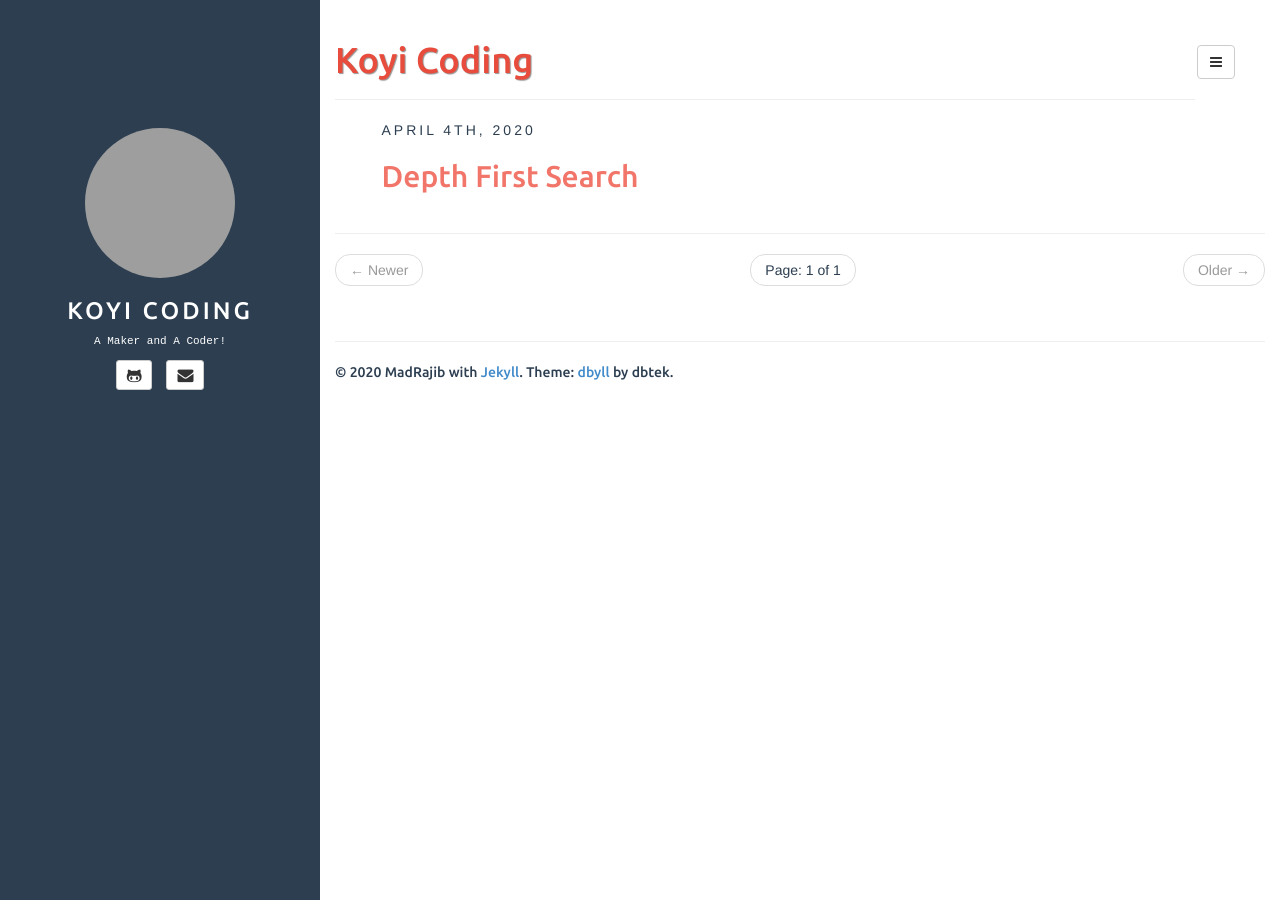
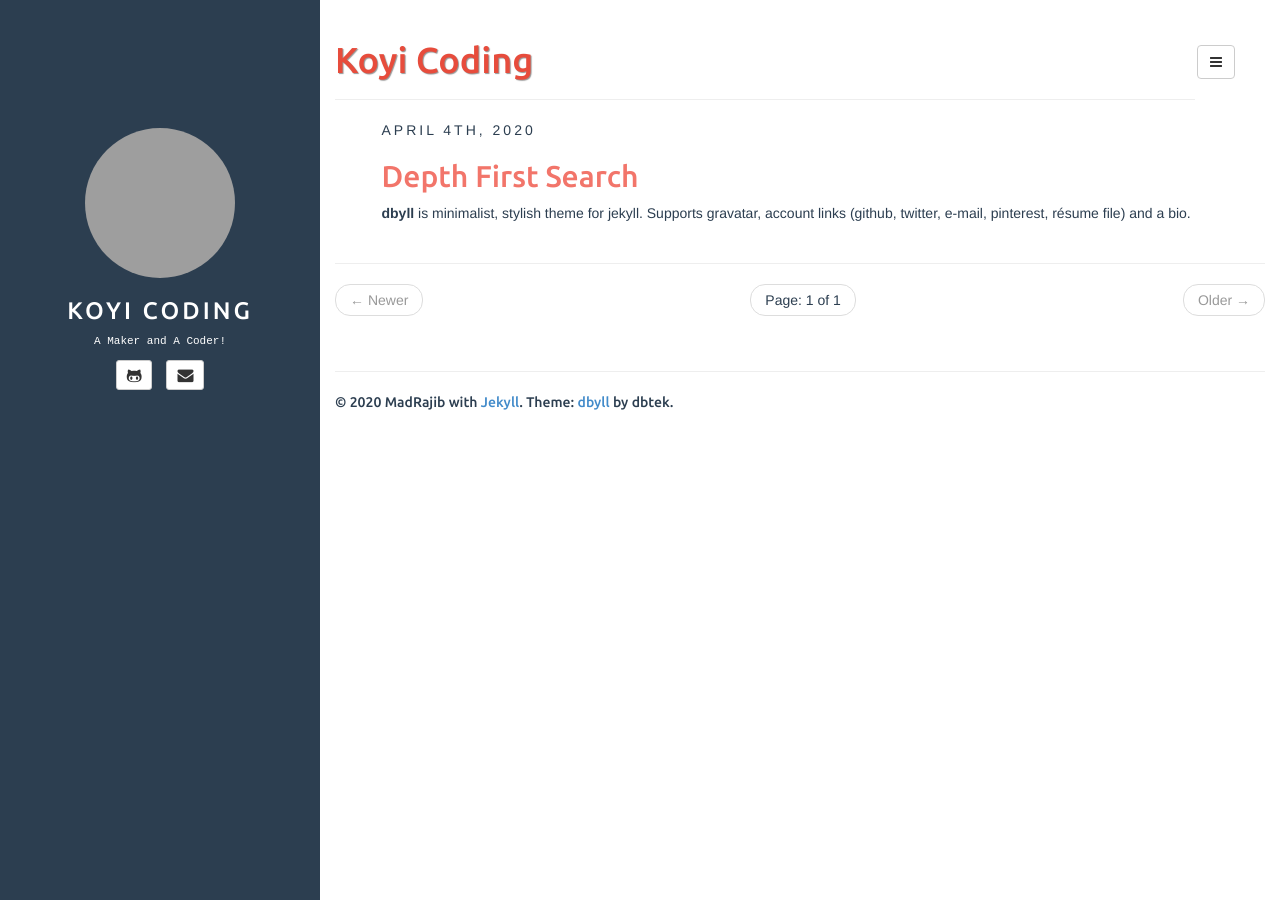
Before and after one commit to MadRajib/koyi_coding, a Jekyll site: the page built from index.html, in a window 1280 px wide. Built offline with Jekyll 4.4.1, drawn with Linux system fonts in a browser that asks for light colours; the list of posts is cut into pages by our own code; some of the changed lines change nothing that is shown; grey boxes are pictures that could not be loaded.

Commit message:
post for preview

```diff
--- a/_posts/2020-04-04-blog-1.md
+++ b/_posts/2020-04-04-blog-1.md
@@ -4,3 +4,24 @@
 categories: [Trees,Traversal]
 tags: [Tree Traversal]
 ---
+**dbyll** is minimalist, stylish theme for jekyll. Supports gravatar, account links (github, twitter, e-mail, pinterest, résume file) and a bio.
+
+**dbyll** is brought to you by **[dbtek](http://ismaildemirbilek.com)**. Open sourced under [MIT](http://opensource.org/licenses/MIT) license.
+
+### dbyll is on GitHub
+
+<a class="btn btn-default" href="https://github.com/dbtek/dbyll">Grab your copy now!</a>
+**dbyll** is minimalist, stylish theme for jekyll. Supports gravatar, account links (github, twitter, e-mail, pinterest, résume file) and a bio.
+
+**dbyll** is brought to you by **[dbtek](http://ismaildemirbilek.com)**. Open sourced under [MIT](http://opensource.org/licenses/MIT) license.
+
+### dbyll is on GitHub
+
+<a class="btn btn-default" href="https://github.com/dbtek/dbyll">Grab your copy now!</a>
+**dbyll** is minimalist, stylish theme for jekyll. Supports gravatar, account links (github, twitter, e-mail, pinterest, résume file) and a bio.
+
+**dbyll** is brought to you by **[dbtek](http://ismaildemirbilek.com)**. Open sourced under [MIT](http://opensource.org/licenses/MIT) license.
+
+### dbyll is on GitHub
+
+<a class="btn btn-default" href="https://github.com/dbtek/dbyll">Grab your copy now!</a>
```
